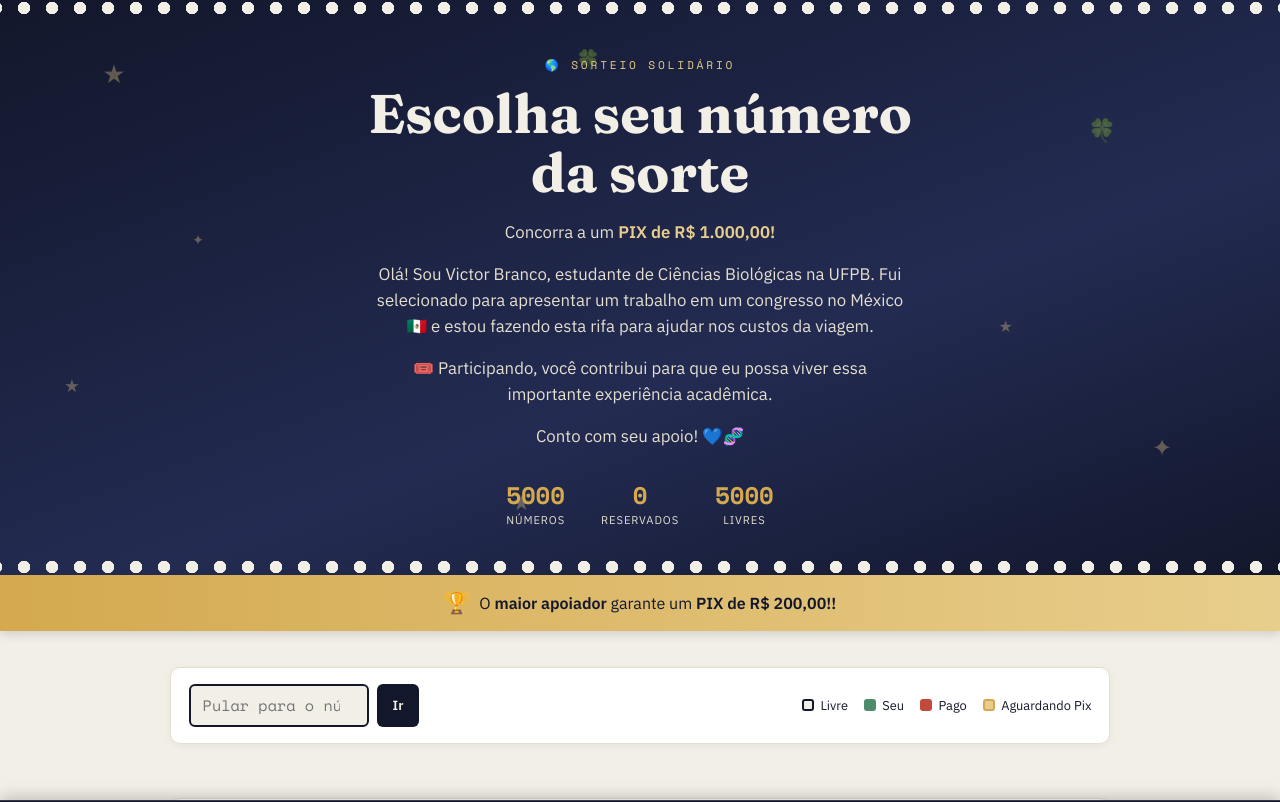
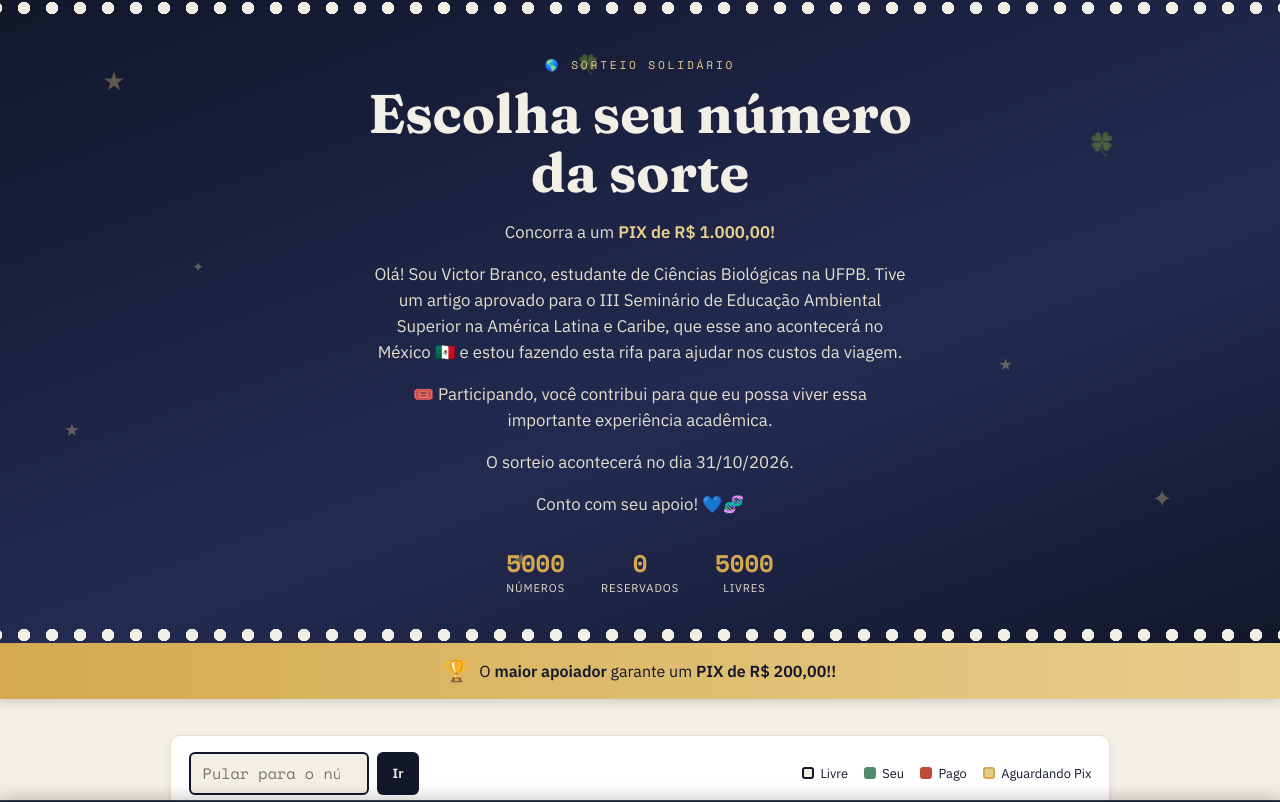
Before and after one commit to victorbrancosilva/rifa-solidaria, a website: page index.html in a window 1280 px wide. Shown: the top 802 px of the page. Drawn offline with nearby package versions, Linux system fonts and the light colour scheme; no server answers.

Commit message:
index.html

```diff
--- a/index.html
+++ b/index.html
@@ -38,8 +38,9 @@
     <!-- NOVO TEXTO DE IDENTIFICAÇÃO AQUI -->
     <div class="hero-sub-caixa">
       <p>Concorra a um <strong>PIX de R$ 1.000,00!</strong></p>
-      <p>Olá! Sou Victor Branco, estudante de Ciências Biológicas na UFPB. Fui selecionado para apresentar um trabalho em um congresso no México 🇲🇽 e estou fazendo esta rifa para ajudar nos custos da viagem.</p>
+      <p>Olá! Sou Victor Branco, estudante de Ciências Biológicas na UFPB. Tive um artigo aprovado para o III Seminário de Educação Ambiental Superior na América Latina e Caribe, que esse ano acontecerá no México 🇲🇽 e estou fazendo esta rifa para ajudar nos custos da viagem.</p>
       <p>🎟️ Participando, você contribui para que eu possa viver essa importante experiência acadêmica.</p>
+      <p> O sorteio acontecerá no dia 31/10/2026.
       <p>Conto com seu apoio! 💙🧬</p>
     </div>
 
```
